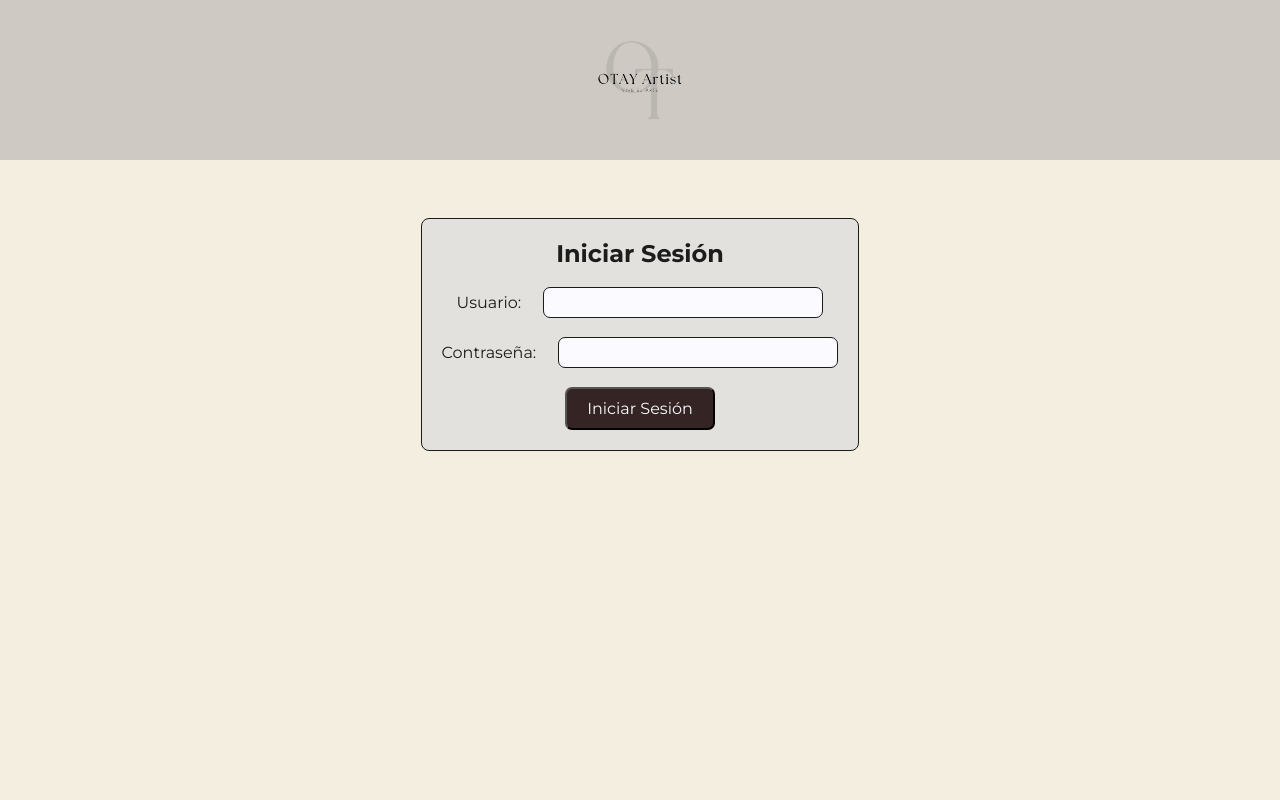
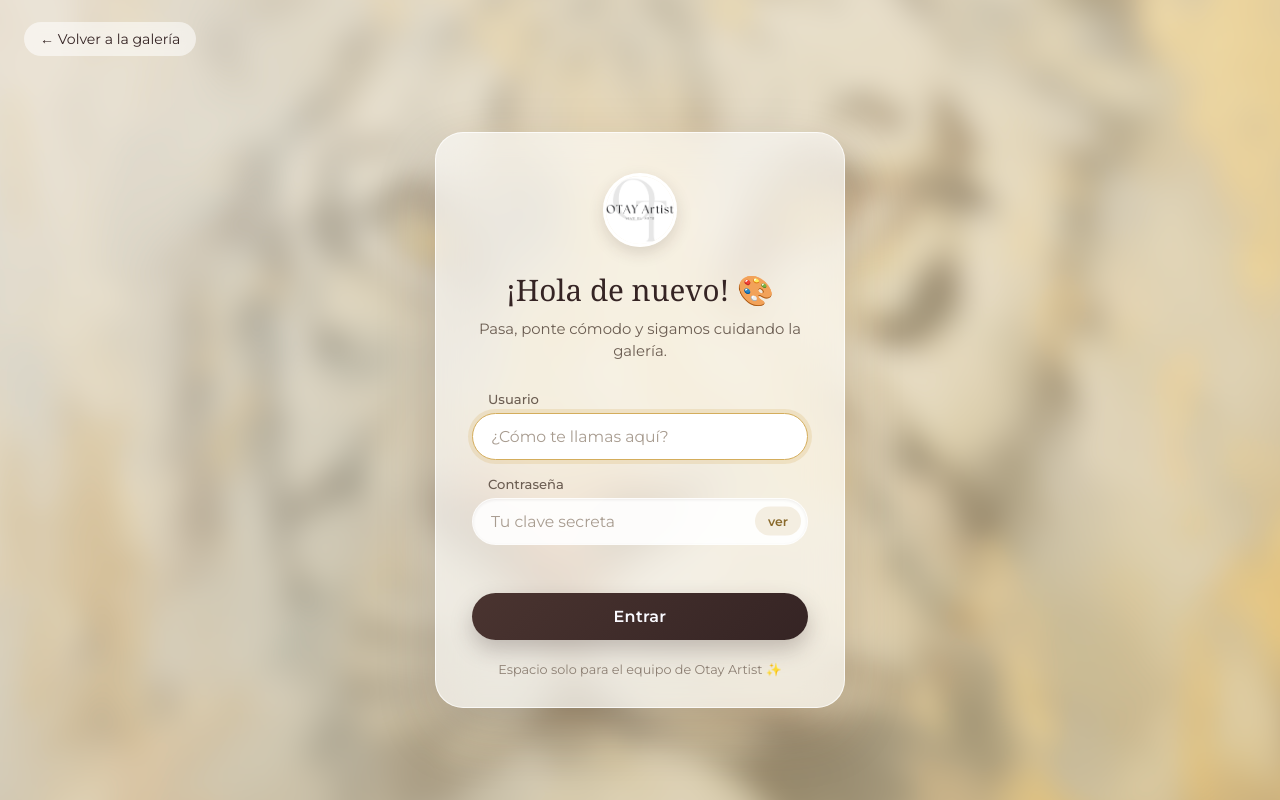
Before and after one commit to Ariana-1997/art-gallery-web, a plain HTML site: page PAGINAS/login.html in a window 1280 px wide. Drawn offline with Linux system fonts and the light colour scheme.

Commit message:
Rediseño del login con un estilo más relajado
- Fondo con una obra de la galería difuminada y un velo cálido animado
- Tarjeta tipo cristal centrada, campos y botones redondeados
- Botón para ver u ocultar la contraseña y envío con Enter
- Mensajes de error visibles (antes faltaba el elemento #error y el
  login fallaba en silencio) y campos marcados en rojo
- Si ya hay sesión, redirige directo al panel de administración
- Adaptado a móvil y respeta prefers-reduced-motion

```diff
--- a/PAGINAS/login.html
+++ b/PAGINAS/login.html
@@ -1,46 +1,71 @@
 <!DOCTYPE html>
-<html lang="en">
+<html lang="es">
 
 <head>
     <meta charset="UTF-8">
     <meta name="viewport" content="width=device-width, initial-scale=1.0">
-    <title>Otay Artist</title>
+    <title>Iniciar sesión | Otay Artist</title>
     <link rel="icon" type="image/png" href="../IMAGENES/logootay_header.png">
     <link rel="stylesheet" href="../styles.css">
+    <script>
+        // Si ya hay sesión activa, ir directo al panel.
+        if (localStorage.getItem("usuario")) window.location.replace("admin.html");
+    </script>
 </head>
 
-<body>
-    <header class="headerlogin">
-        <div class="logo-otay">
-            <center>
-                <br><br>
-                <a class="logoempresa" href="../index.html">
-                    <img src="../IMAGENES/logootay_header.png" alt="Otay Artist" class="logo-header">
-                </a>
-                <br><br>
-            </center>
-        </div>
-    </header>
-    <br><br>
-    <center>
-        <div class="login-container">
-        <div class="login-form">
-            <h2>Iniciar Sesión</h2><br>
-        <form class="formulario-login" action="procesar_login.php" method="POST">
-            <label for="username">Usuario:</label>
-            <input type="text" id="username" name="username" required>
-            <br><br>
-            <label for="password">Contraseña:</label>
-            <input type="password" id="password" name="password" required>
-            <br><br>
-            <button type="button" onclick="login()">Iniciar Sesión</button>
-        </form>
-        </div>
-        </div>
-    </center>
+<body class="pagina-login">
+    <!-- Fondo: una obra de la galería, difuminada -->
+    <div class="login-fondo" aria-hidden="true"></div>
+
+    <a class="login-volver" href="../index.html">← Volver a la galería</a>
+
+    <main class="login-centro">
+        <section class="login-tarjeta">
+            <a href="../index.html" class="login-logo">
+                <img src="../IMAGENES/logootay_header.png" alt="Otay Artist">
+            </a>
+
+            <h1>¡Hola de nuevo! <span aria-hidden="true">🎨</span></h1>
+            <p class="login-subtitulo">Pasa, ponte cómodo y sigamos cuidando la galería.</p>
+
+            <form class="login-formulario" onsubmit="login(event)" novalidate>
+                <div class="login-campo">
+                    <label for="username">Usuario</label>
+                    <input type="text" id="username" name="username" autocomplete="username"
+                        placeholder="¿Cómo te llamas aquí?" required autofocus>
+                </div>
+
+                <div class="login-campo">
+                    <label for="password">Contraseña</label>
+                    <div class="login-password">
+                        <input type="password" id="password" name="password" autocomplete="current-password"
+                            placeholder="Tu clave secreta" required>
+                        <button type="button" class="login-ver" id="ver-password"
+                            aria-label="Mostrar contraseña" aria-pressed="false">ver</button>
+                    </div>
+                </div>
+
+                <p id="error" class="login-error" role="alert" aria-live="assertive"></p>
+
+                <button type="submit" class="login-boton">Entrar</button>
+            </form>
+
+            <p class="login-nota">Espacio solo para el equipo de Otay Artist ✨</p>
+        </section>
+    </main>
 
     <script src="../eventos.js"></script>
-
+    <script>
+        const botonVer = document.getElementById("ver-password");
+        const inputPass = document.getElementById("password");
+        botonVer.addEventListener("click", () => {
+            const visible = inputPass.type === "text";
+            inputPass.type = visible ? "password" : "text";
+            botonVer.textContent = visible ? "ver" : "ocultar";
+            botonVer.setAttribute("aria-pressed", String(!visible));
+            botonVer.setAttribute("aria-label", visible ? "Mostrar contraseña" : "Ocultar contraseña");
+        });
+    </script>
 </body>
 
 </html>
--- a/eventos.js
+++ b/eventos.js
@@ -126,16 +126,33 @@ document.addEventListener("DOMContentLoaded", function () {
 
 
 //  login
-function login() {
-    const user = document.getElementById("username").value;
-    const pass = document.getElementById("password").value;
+function login(event) {
+    if (event) event.preventDefault();
+    const userInput = document.getElementById("username");
+    const passInput = document.getElementById("password");
     const error = document.getElementById("error");
+    const user = userInput.value.trim();
+    const pass = passInput.value;
+
+    userInput.classList.remove("login-invalido");
+    passInput.classList.remove("login-invalido");
+
+    if (!user || !pass) {
+        if (!user) userInput.classList.add("login-invalido");
+        if (!pass) passInput.classList.add("login-invalido");
+        if (error) error.textContent = "Completa usuario y contraseña.";
+        return;
+    }
 
     if (user === "admin" && pass === "1234") {
         localStorage.setItem("usuario", user);
         window.location.href = "admin.html";
     } else {
-        error.innerText = "Usuario o contraseña incorrectos";
+        userInput.classList.add("login-invalido");
+        passInput.classList.add("login-invalido");
+        passInput.value = "";
+        passInput.focus();
+        if (error) error.textContent = "Usuario o contraseña incorrectos.";
     }
 }
 
--- a/styles.css
+++ b/styles.css
@@ -1005,59 +1005,234 @@ td:not(:first-child) {
     background-color: #3a31318e;
 }
 
-.headerlogin {
-    background-color: #cecac3;
+/* ---------- Página de login ---------- */
+.pagina-login {
+    margin: 0;
+    min-height: 100vh;
+    background-color: #f4eee1;
+    overflow-x: hidden;
 }
 
-.login-container {
-    display: flex;
-    justify-content: center;
-    align-items: center;
-    margin-left: 20px;
-    margin-right: 20px;
-
+/* Obra de fondo difuminada con un velo cálido */
+.login-fondo {
+    position: fixed;
+    inset: -40px;
+    z-index: -1;
+    background:
+        linear-gradient(135deg, rgba(244, 238, 225, 0.78) 0%, rgba(226, 194, 122, 0.45) 100%),
+        url("IMAGENES/p_img3.jpg") center / cover no-repeat;
+    filter: blur(14px) saturate(1.1);
+    animation: login-respirar 18s ease-in-out infinite alternate;
 }
 
-.login-form {
-    border-radius: 8px;
-    margin: 20px auto;
-    padding: 20px;
-    border: 1px solid #1c1b1b;
+@keyframes login-respirar {
+    from { transform: scale(1); }
+    to   { transform: scale(1.06); }
+}
+
+.login-volver {
+    position: absolute;
+    top: 22px;
+    left: 24px;
+    padding: 8px 16px;
+    border-radius: 999px;
+    background: rgba(255, 255, 255, 0.55);
+    backdrop-filter: blur(6px);
+    color: #352424;
+    text-decoration: none;
+    font-size: 0.88rem;
+    transition: background 0.2s;
+}
+
+.login-volver:hover {
+    background: rgba(255, 255, 255, 0.85);
+}
+
+.login-centro {
+    min-height: 100vh;
+    display: flex;
+    align-items: center;
+    justify-content: center;
+    padding: 80px 20px 40px;
+}
+
+/* Tarjeta tipo cristal */
+.login-tarjeta {
+    width: 100%;
+    max-width: 410px;
+    padding: 40px 36px 30px;
+    border-radius: 28px;
+    background: rgba(255, 255, 255, 0.62);
+    backdrop-filter: blur(18px);
+    -webkit-backdrop-filter: blur(18px);
+    border: 1px solid rgba(255, 255, 255, 0.75);
+    box-shadow: 0 24px 60px rgba(53, 36, 36, 0.18);
+    text-align: center;
+    animation: login-aparecer 0.7s ease-out both;
+}
+
+@keyframes login-aparecer {
+    from { opacity: 0; transform: translateY(18px); }
+    to   { opacity: 1; transform: translateY(0); }
+}
+
+.login-logo img {
+    width: 74px;
+    height: 74px;
+    object-fit: cover;
+    border-radius: 50%;
+    border: 3px solid #fff;
+    box-shadow: 0 6px 16px rgba(53, 36, 36, 0.15);
+    margin-bottom: 18px;
+}
+
+.login-tarjeta h1 {
+    font-family: "Georgia", serif;
+    font-size: 1.85rem;
+    font-weight: 400;
+    color: #352424;
+    margin: 0 0 8px;
+}
+
+.login-subtitulo {
+    color: #6b5d52;
+    font-size: 0.93rem;
+    line-height: 1.5;
+    margin: 0 0 28px;
+}
+
+.login-formulario {
     display: flex;
     flex-direction: column;
-    max-width: 500px;
-    align-items: left;
-    background-color: #dcdcdcb4;
+    gap: 16px;
+    text-align: left;
+}
 
-    h2 {
-        text-align: center;
+.login-campo {
+    display: flex;
+    flex-direction: column;
+    gap: 6px;
 }
-    input{
+
+.login-campo label {
+    font-size: 0.82rem;
+    font-weight: 500;
+    color: #6b5d52;
+    padding-left: 16px;
+}
+
+.login-campo input {
+    width: 100%;
     font-family: 'Montserrat', sans-serif;
-        font-size: 16px;
-        border-radius: 7px;
-        padding: 5px;
-        width: 280px;
-        background-color: #FAFAFF;
-        border: 1px solid #1c1b1b;
+    font-size: 0.98rem;
+    padding: 13px 18px;
+    border: 1px solid transparent;
+    border-radius: 999px;
+    background-color: rgba(255, 255, 255, 0.9);
+    color: #1C1C1C;
+    box-shadow: inset 0 1px 3px rgba(53, 36, 36, 0.08);
+    transition: border-color 0.2s, box-shadow 0.2s, background-color 0.2s;
 }
-    label {
+
+.login-campo input::placeholder {
+    color: #a89c90;
+}
+
+.login-campo input:focus {
+    outline: none;
+    background-color: #fff;
+    border-color: #d4ad5c;
+    box-shadow: 0 0 0 4px rgba(212, 173, 92, 0.22);
+}
+
+.login-campo input.login-invalido {
+    border-color: #d77a6f;
+    box-shadow: 0 0 0 4px rgba(215, 122, 111, 0.18);
+}
+
+.login-password {
+    position: relative;
+}
+
+.login-password input {
+    padding-right: 86px;
+}
+
+.login-ver {
+    position: absolute;
+    right: 7px;
+    top: 50%;
+    transform: translateY(-50%);
+    border: none;
+    border-radius: 999px;
+    background: #f4eee1;
+    color: #8a6a2c;
     font-family: 'Montserrat', sans-serif;
-        font-size: 16px;
-        margin-right: 18px;
+    font-size: 0.78rem;
+    font-weight: 600;
+    padding: 7px 13px;
+    cursor: pointer;
+    transition: background 0.2s;
 }
-    button {
+
+.login-ver:hover {
+    background: #ecdfc4;
+}
+
+.login-error {
+    min-height: 1.2em;
+    margin: -4px 0 0;
+    padding-left: 16px;
+    color: #b4463b;
+    font-size: 0.85rem;
+}
+
+.login-boton {
+    margin-top: 4px;
     font-family: 'Montserrat', sans-serif;
-        font-size: 16px;
-        padding: 10px 20px;
-        border-radius: 7px;
-        background-color: #352424;
+    font-size: 1rem;
+    font-weight: 600;
+    letter-spacing: 0.02em;
+    padding: 14px;
+    border: none;
+    border-radius: 999px;
+    background: linear-gradient(135deg, #4a3430 0%, #352424 100%);
     color: #FAFAFF;
-        align-self: center;
+    cursor: pointer;
+    box-shadow: 0 10px 22px rgba(53, 36, 36, 0.25);
+    transition: transform 0.2s, box-shadow 0.2s;
 }
-    button:hover {
-        background-color: #1C1C1C;
-        color: #FAFAFF;
+
+.login-boton:hover {
+    transform: translateY(-2px);
+    box-shadow: 0 14px 28px rgba(53, 36, 36, 0.3);
+}
+
+.login-boton:active {
+    transform: translateY(0);
+}
+
+.login-nota {
+    margin: 22px 0 0;
+    font-size: 0.8rem;
+    color: #8c7f73;
+}
+
+@media (max-width: 480px) {
+    .login-tarjeta {
+        padding: 32px 22px 24px;
+        border-radius: 22px;
+    }
+
+    .login-tarjeta h1 {
+        font-size: 1.55rem;
+    }
+}
+
+@media (prefers-reduced-motion: reduce) {
+    .login-fondo,
+    .login-tarjeta {
+        animation: none;
     }
 }
 
```
Lines whose indentation alone changed are shown as unchanged.
